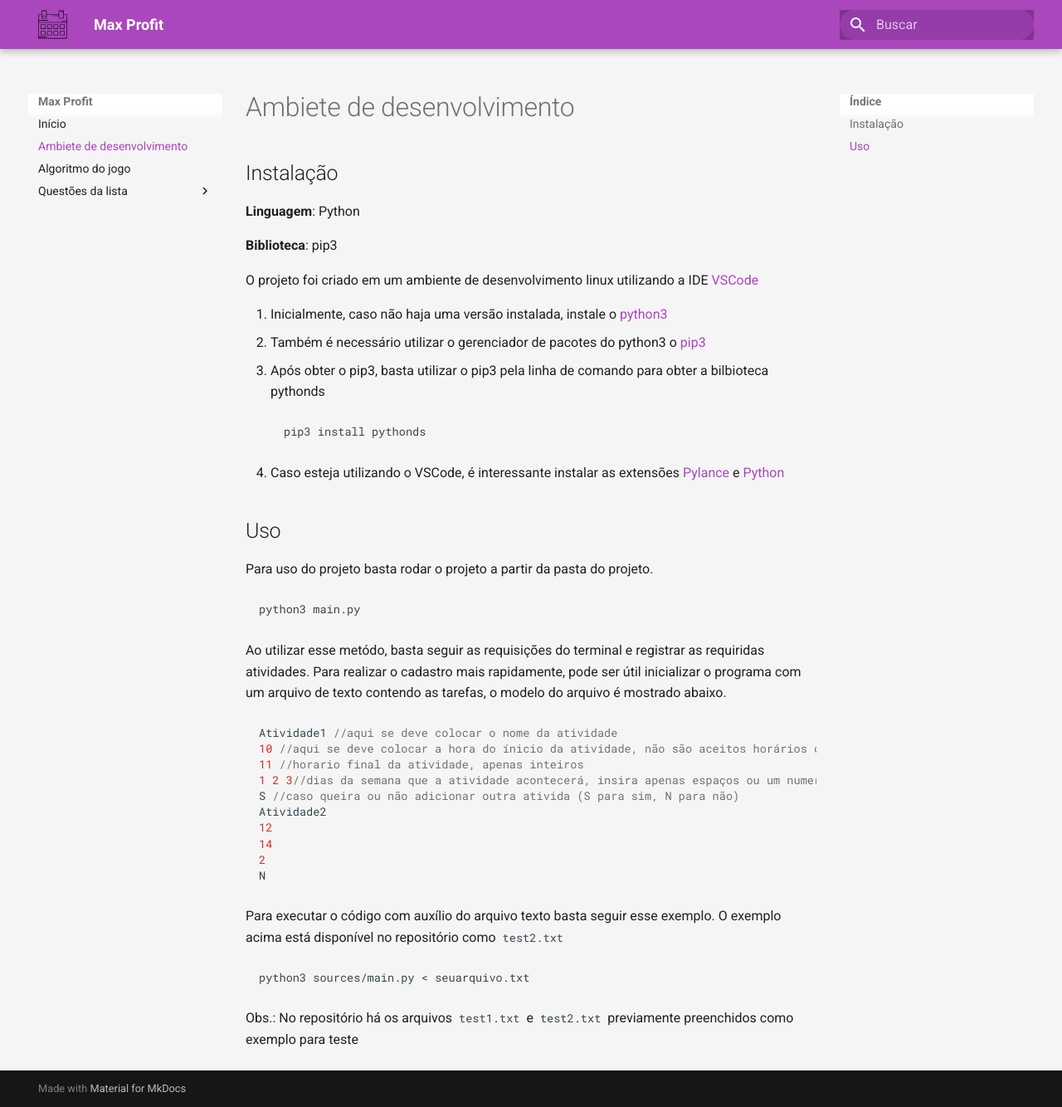
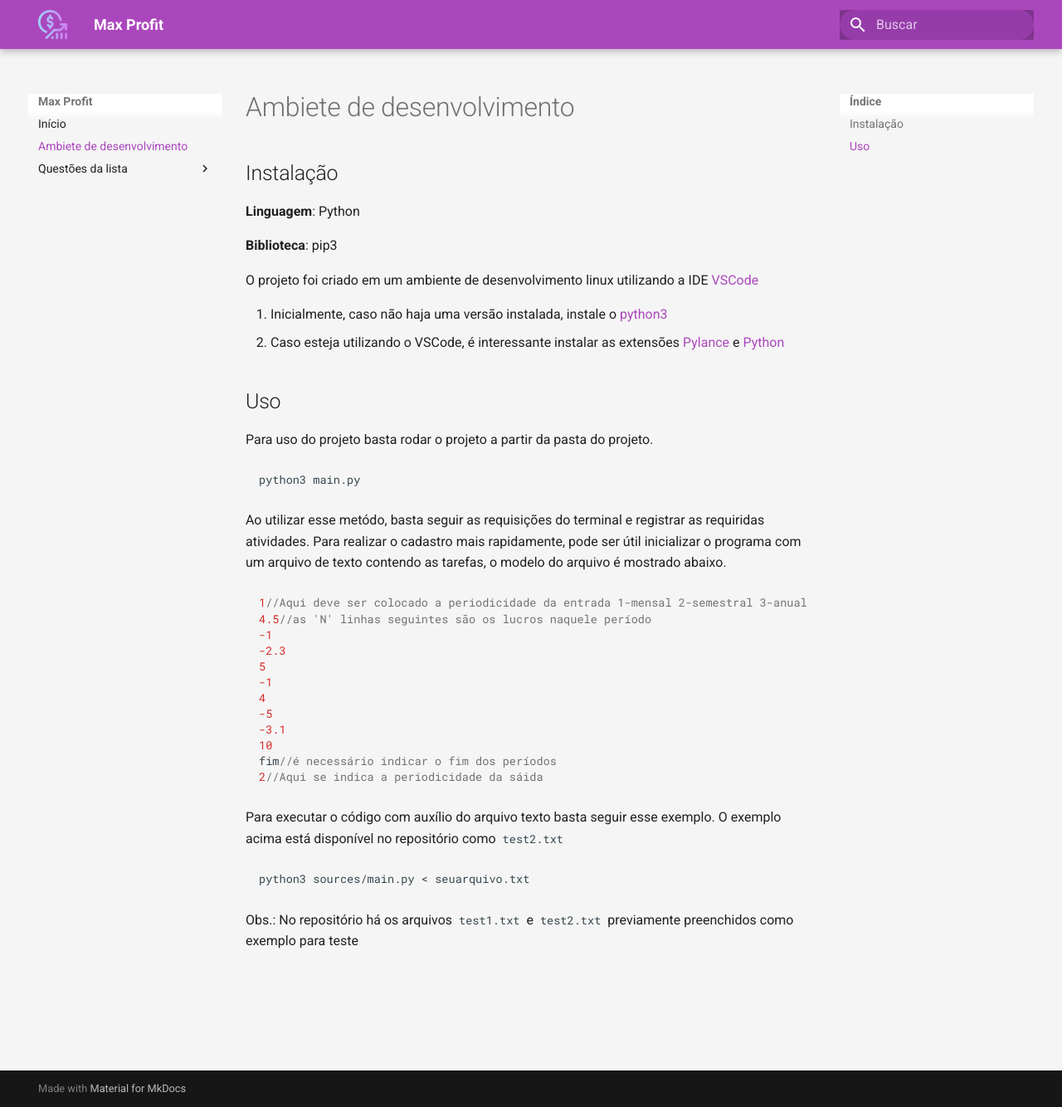
Before and after one commit to projeto-de-algoritmos/DC_Max-Profit, an MkDocs documentation site: the page built from docs/ambiente.md, in a window 1280 px wide and 1334 px high. Shown: the whole window at 83% size. Built offline with MkDocs 1.6.1 and Material for MkDocs 9.7.7, drawn with Linux system fonts in a browser that asks for light colours.

````diff
--- a/docs/ambiente.md
+++ b/docs/ambiente.md
@@ -7,12 +7,7 @@
 O projeto foi criado em um ambiente de desenvolvimento linux utilizando a IDE [VSCode](https://code.visualstudio.com/)
 
 1. Inicialmente, caso não haja uma versão instalada, instale o [python3](https://www.python.org/downloads/)
-2. Também é necessário utilizar o gerenciador de pacotes do python3 o [pip3](https://pypi.org/project/pip/#description)
-3. Após obter o pip3, basta utilizar o pip3 pela linha de comando para obter a bilbioteca pythonds
-  ```bash
-  pip3 install pythonds
-  ```
-4. Caso esteja utilizando o VSCode, é interessante instalar as extensões [Pylance](https://marketplace.visualstudio.com/items?itemName=ms-python.vscode-pylance) e [Python](https://marketplace.visualstudio.com/items?itemName=ms-python.python)
+2. Caso esteja utilizando o VSCode, é interessante instalar as extensões [Pylance](https://marketplace.visualstudio.com/items?itemName=ms-python.vscode-pylance) e [Python](https://marketplace.visualstudio.com/items?itemName=ms-python.python)
 
 ## Uso
 
@@ -23,16 +18,18 @@ Para uso do projeto basta rodar o projeto a partir da pasta do projeto.
 Ao utilizar esse metódo, basta seguir as requisições do terminal e registrar as requiridas atividades.
 Para realizar o cadastro mais rapidamente, pode ser útil inicializar o programa com um arquivo de texto contendo as tarefas, o modelo do arquivo é mostrado abaixo.
   ```C
-  Atividade1 //aqui se deve colocar o nome da atividade
-  10 //aqui se deve colocar a hora do ínicio da atividade, não são aceitos horários decimais, apenas inteiros
-  11 //horario final da atividade, apenas inteiros
-  1 2 3//dias da semana que a atividade acontecerá, insira apenas espaços ou um numero de 1 a 7 nesse campo
-  S //caso queira ou não adicionar outra ativida (S para sim, N para não)
-  Atividade2
-  12
-  14
-  2
-  N
+  1//Aqui deve ser colocado a periodicidade da entrada 1-mensal 2-semestral 3-anual
+  4.5//as 'N' linhas seguintes são os lucros naquele período
+  -1
+  -2.3
+  5
+  -1
+  4
+  -5
+  -3.1
+  10
+  fim//é necessário indicar o fim dos períodos
+  2//Aqui se indica a periodicidade da sáida
   ```
 Para executar o código com auxílio do arquivo texto basta seguir esse exemplo. O exemplo acima está disponível no repositório como `test2.txt`
   ```bash
--- a/mkdocs.yml
+++ b/mkdocs.yml
@@ -2,8 +2,8 @@ site_name: "Max Profit"
 theme:
   name: material
   language: pt
-  logo: images/calendario.svg
-  favicon: images/calendario.svg
+  logo: images/profit.svg
+  favicon: images/profit.svg
   features:
     - navigation.instant
   palette:
@@ -20,7 +20,6 @@ extra_css:
 nav:
   - Início: index.md
   - Ambiete de desenvolvimento: ambiente.md
-  - Algoritmo do jogo: code.md
   - Questões da lista:
-      - Questão 5: questoes/quest5.md
-      - Questão 7: questoes/quest7.md
+      - Questão 1: questoes/question1.md
+      - Questão 3: questoes/question3.md
--- a/test1.txt
+++ b/test1.txt
@@ -8,3 +8,4 @@
 5
 -6
 fim
+3
````
Also changed, not shown: docs/code.md (deleted, +0 -88 lines), docs/index.md (+2 -6 lines), main.py (+32 -4 lines), test2.txt (added, +12 -0 lines), docs/images/calendario.svg (deleted), docs/images/ex.png, docs/images/profit.svg (added), docs/images/resultEx.png, docs/images/test2.png (deleted), 4 other files.
